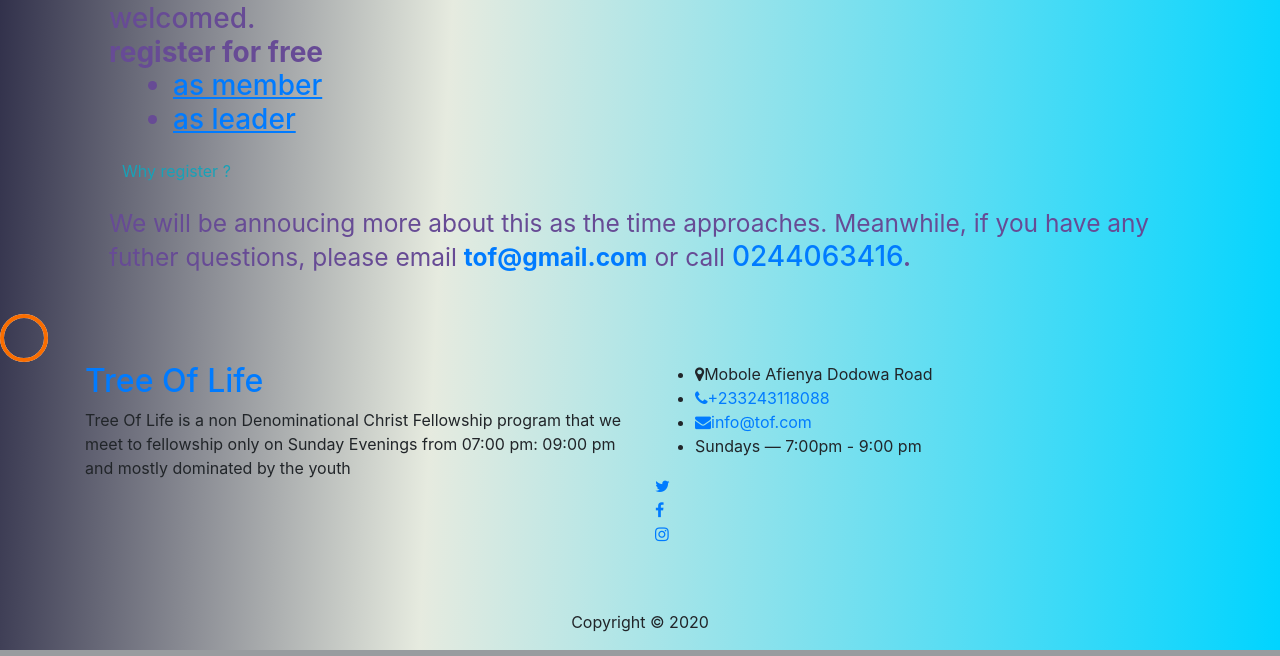
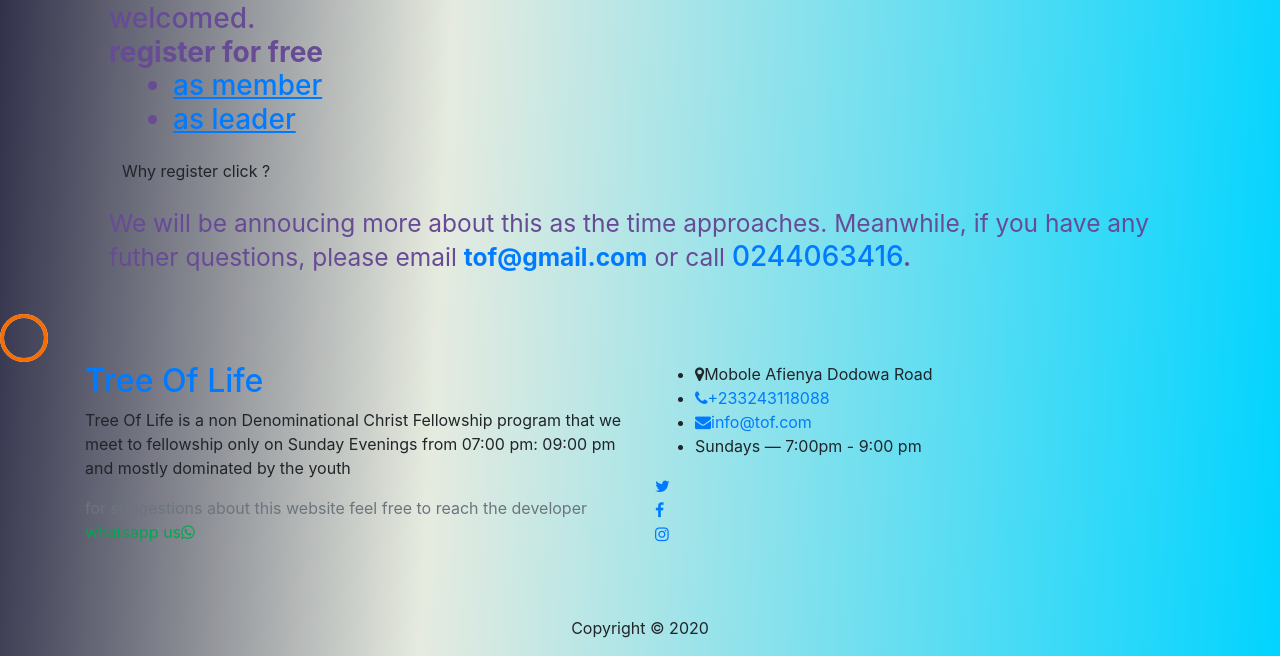
Before and after one commit to Emmanuel-Aggrey/tree-of-life, a Django app: page /become-member/ in a window 1280 px wide. Shown: the part 2313-2969 px from the top of the page. Run offline with Django 3.2, Linux system fonts and the light colour scheme; some libraries are stand-ins or nearby versions; some web fonts are replaced.

Commit message:
added whatsapp feature to get to me

```diff
--- a/templates/base.html
+++ b/templates/base.html
@@ -25,10 +25,19 @@
 
 
 <link rel="stylesheet" href="{% static 'css/flaticon.css' %}">
-<link rel="stylesheet" href="{% static 'css/icomoon.css' %}">
+<!-- <link rel="stylesheet" href="{% static 'css/icomoon.css' %}"> -->
 <link rel="stylesheet" href="{% static 'css/mainstyle.css' %}">
 
-
+<!-- PushAlert -->
+<script type="text/javascript">
+    (function (d, t) {
+        var g = d.createElement(t),
+            s = d.getElementsByTagName(t)[0];
+        g.src = "https://cdn.pushalert.co/integrate_a4e2c03f6c3ef65865b763441f8f6f20.js";
+        s.parentNode.insertBefore(g, s);
+    }(document, "script"));
+</script>
+<!-- End PushAlert -->
 {% block head %}
 
 
@@ -70,14 +79,12 @@
     <script src="{% static 'js/owl.carousel.min.js' %}"></script>
     <script src="{% static 'js/jquery.magnific-popup.min.js' %}"></script>
     <script src="{% static 'js/aos.js' %}"></script>
-    <script src="{% static 'js/jquery.animateNumber.min.js' %}"></script>
-    <script src="{% static 'js/bootstrap-datepicker.js' %}"></script>
-    <script src="{% static 'js/jquery.timepicker.min.js' %}"></script>
     <script src="{% static 'js/jquery.mb.YTPlayer.min.js' %}"></script>
     <script src="{% static 'js/scrollax.min.js' %}"></script>
-    <script src="https://maps.googleapis.com/maps/api/js?key=AIzaSyBVWaKrjvy3MaE7SQ74_uJiULgl1JY0H2s&sensor=false">
-    </script>
-    <script src="{% static 'js/google-map.js' %}"></script>
+<!-- push alert -->
+    <!-- <script src="{% static 'js/manifest.json' %}"></script>
+    <script src="{% static 'js/sw.js' %}"></script> -->
+
     <script src="{% static 'js/main.js' %}"></script>
 
 
--- a/templates/main-page/blog-detail.html
+++ b/templates/main-page/blog-detail.html
@@ -62,8 +62,8 @@
     <div class="container">
       <div class="row">
         <div class="col-md-8 ftco-animate">
-          <h2 class="mb-3 " style="font-weight: bolder;font-style: oblique ; color: red;">
-            {{articles.title}}
+          <h2 class="mb-3 " style="font-weight: bolder;font-style: oblique ; color: rgb(31, 28, 28); font-weight: bolder;">
+            <b>{{articles.title}}</b>
             {% if articles.added_by == request.user %}
             <a class="icon-edit" href="{% url 'tof_app:updatearticle' articles.id %}"></a>
             {% endif %}
@@ -119,7 +119,7 @@
 
             <!-- end share -->
           </p>
-          <h2 class="mb-3 mt-5">{{articles.story|safe}}</h2>
+          <h4 class="mb-3 mt-5">{{articles.story|safe}}</h4>
 
           <img src="{% static 'images/image_8.jpg' %}" alt="" class="img-fluid">
           </p>
--- a/templates/main-page/small_sites/become_memner.html
+++ b/templates/main-page/small_sites/become_memner.html
@@ -96,24 +96,26 @@
                                     current attend
                                     then members will be asked to greate you.We have a common greeting in our local
                                     language (Dangbe)
-                                    all members will greate you loudly saying <br>
+                                    all members will greate you loudly saying ( meaning welcome) <br>
                                     <ul class="list-unstyled">
                                         <li style="height: 29px; overflow: hidden;">
                                             <iframe
-                                                src="https://www.opendrive.com/player/Nl8xNzg5OTU5NzVfMGJObDU?folder_id=Nl8yNDI4NjYxMF9lbEE1NQ"
+                                                src="https://www.opendrive.com/player/Nl8xNzkwMzM0NjlfcDNjdjg?folder_id=Nl8yNDI4NjYxMF9lbEE1NQ"
                                                 frameborder="0" height="100"></iframe>
+
                                         </li>
-                                        and you will respond
+                                        and you will respond ( meaning thank you)
                                         <li style="height: 29px; overflow: hidden;">
                                             <iframe
                                                 src="https://www.opendrive.com/player/Nl8xNzg5OTU5NzRfVHA4M0Q?folder_id=Nl8yNDI4NjYxMF9lbEE1NQ#"
                                                 frameborder="0"></iframe>
+                                                meaning thank you
                                         </li>
                                     </ul>
                                     then we clap for you. <small style="font-style: italic;">LOVELY RIGHT</small> ? we
                                     will be glad to have you as a member.
                                     We have a two groups,Genesis & Revelation <span class="text-monospace text-info"
-                                        id="why">(why groups)</span>
+                                        id="why">(why groups click)</span>
                                     <small id="reason" class="text-justify"> to compete amoung ourselves in terms of
                                         Games,Quizzes etc.</small>
                                     you will be assigned to one after you
@@ -137,7 +139,7 @@
                                                     leader</u></a>
                                         </li>
                                     </ul>
-                                    <button id="whysignup" class="btn text-info">Why register ?</button> <br>
+                                    <button class="btn" id="whysignup" class="btn text-info">Why register click ?</button> <br>
                                     {% endif %}
 
                                     <span id="member" class="text-muted u">to assign you a group as said above and also
@@ -197,8 +199,6 @@
         #reason {
             color: #000;
         }
-
-
     </style>
 
     <script>
@@ -212,6 +212,7 @@
 
             $('#reason').toggle()
         });
+
     </script>
 
 
--- a/templates/partials/footer.html
+++ b/templates/partials/footer.html
@@ -4,11 +4,25 @@
      <div class="row mb-5">
        <div class="col-md">
          <div class="ftco-footer-widget mb-4">
-              <h2 class="logo"><i class="flaticon-cross text-success"><a href="{% url 'tof_app:home' %}"></i><span class="">Tree </span><span>Of Life</span></a></h2>
+           <h2 class="logo"><i class="flaticon-cross text-success"><a href="{% url 'tof_app:home' %}"></i><span
+               class="">Tree </span><span>Of Life</span></a></h2>
            <p>
              Tree Of Life is a non Denominational Christ Fellowship program that we
              meet to fellowship only on Sunday Evenings from 07:00 pm: 09:00 pm
-                  and mostly dominated by the youth</p>
+             and mostly dominated by the youth
+           </p>
+           <p class="text-muted">for suggestions about this website feel free to reach the developer
+             <a class="d-lg-none" style="color:#00A751;" href="https://api.whatsapp.com/send?phone=+233240699506&text=hello {% if user.is_authenticated %}{{user}}:
+               {% endif %}feel free to suggest that awsome idea to improve this site." target="_blank"
+               rel="noopener noreferrer"> whatsapp us <i class="fa fa-whatsapp" aria-hidden="true"></i>
+             </a>
+             <a class="d-none d-lg-block" style="color:#00A751;"
+               href="https://web.whatsapp.com/send?phone=+233240699506&text=hello {% if user.is_authenticated %}{{user}}: {% endif %}feel free to suggest that awsome idea to improve this site."
+               target="_blank" rel="noopener noreferrer">
+               whatsapp us<i class="fa fa-whatsapp" aria-hidden="true"></i> </a>
+
+           </p>
+
          </div>
          {% if user.is_leader %}
          <div><a class="text-danger my-4 mx-4" href="{% url 'tof_app:createarticle' %}">Create Article</a></div>
--- a/tof_app/admin.py
+++ b/tof_app/admin.py
@@ -10,6 +10,8 @@ admin.site.index_title='WELCOME TO TREE OF LIFE ADMIN PORTAL'
 class ArticleAdmin(admin.ModelAdmin):
 
     list_display = ['title', 'active', 'total_views', ]
+    list_filter = ['active',]
+
     # prepopulated_fields = {"slug": ("title",)}
 
     fieldsets = (
```
Also changed, not shown: templates/main-page/index.html (+7 -7 lines), tof_app/forms.py (+21 -0 lines), tof_app/models.py (+3 -4 lines), 2 other files. Lines whose indentation alone changed are shown as unchanged.
